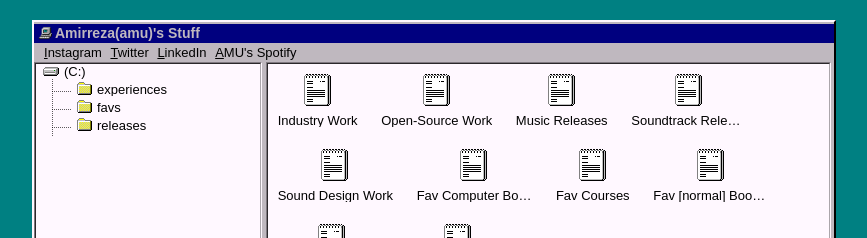
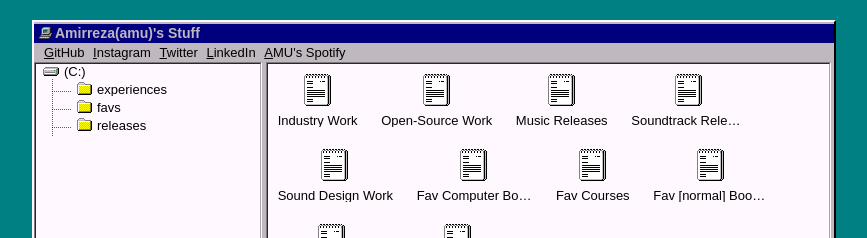
Before and after one commit to amuuu/amuuu.github.io, a Jekyll site: the page built from index.html, in a window 1280 px wide. Shown: the top 238 px of the page, without its empty margins (206-1073 px from the left). Built offline with Jekyll 4.4.1, drawn with Linux system fonts in a browser that asks for light colours.

Commit message:
Update topbar.html

```diff
--- a/_includes/topbar.html
+++ b/_includes/topbar.html
@@ -1,5 +1,6 @@
 <ul class="topbar">
 	<!-- <a href="/me"><li><u>A</u>bout</li></a> -->
+	<a href="https://github.com/amuuu" target="_blank"><li><u>G</u>itHub</li></a>
 	<a href="https://www.instagram.com/amu_v0.2/" target="_blank"><li><u>I</u>nstagram</li></a>
 	<a href="https://twitter.com/sudoamu" target="_blank"><li><u>T</u>witter</li></a>
 	<a href="https://www.linkedin.com/in/amirreza-amouie/" target="_blank"><li><u>L</u>inkedIn</li></a>
```
